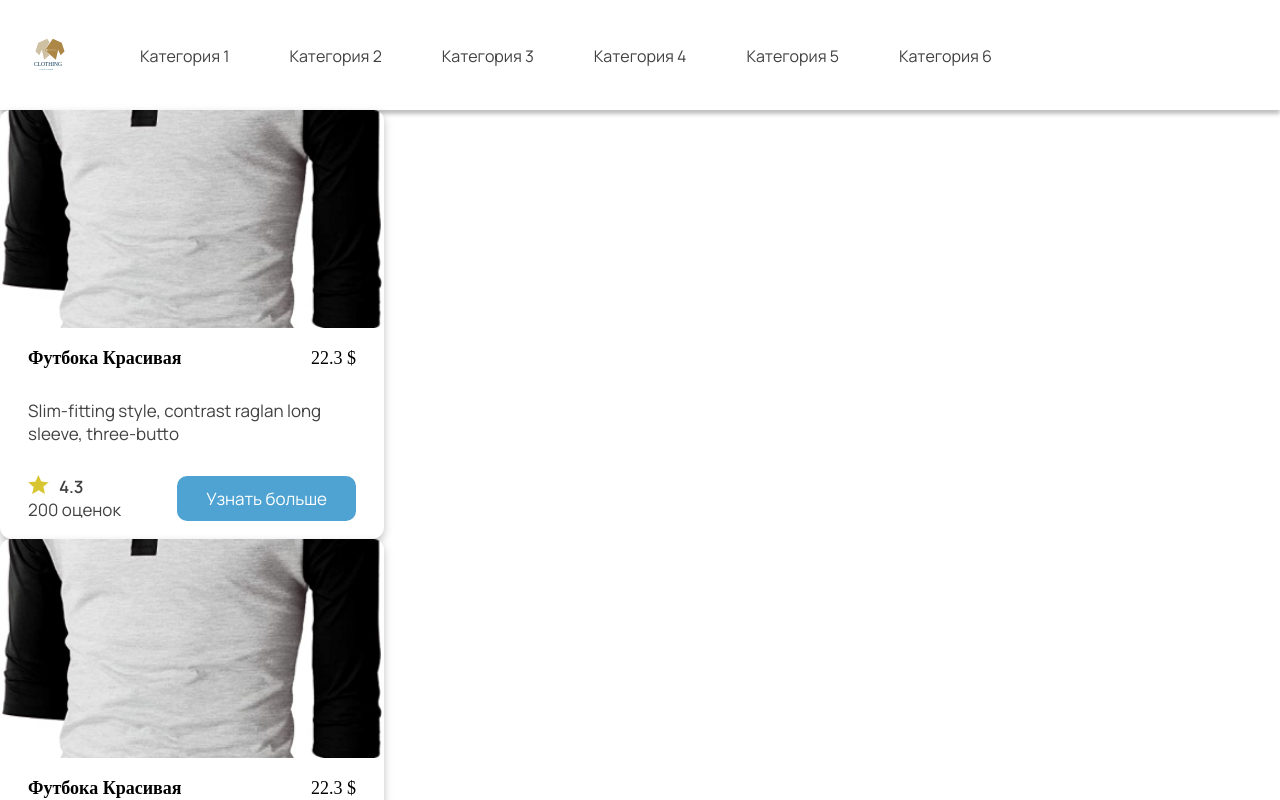
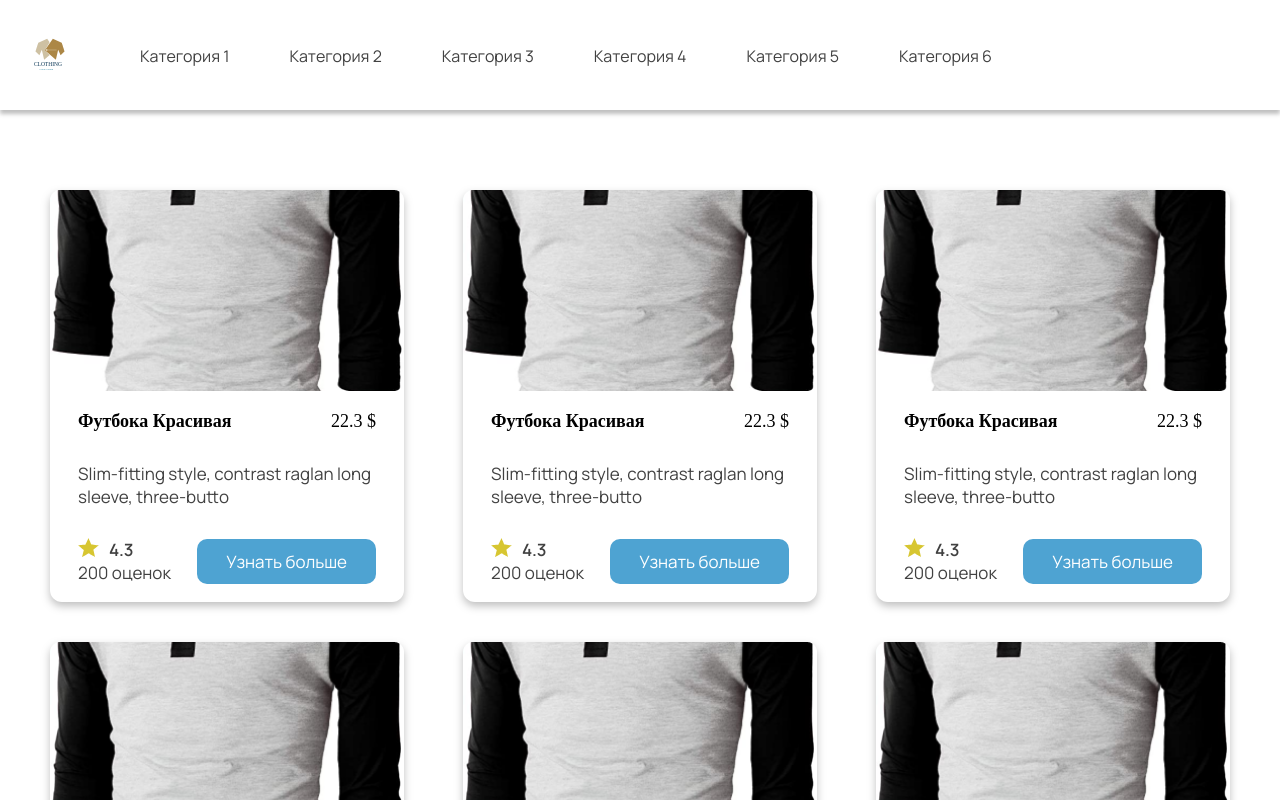
Before and after one commit to DmitrySychevDev/product-app, a Vue app: page / in a window 1280 px wide. Shown: the top 800 px of the page. Built offline with nearby package versions, Linux system fonts and the light colour scheme; a web font is replaced by a local one.

Commit message:
fix: muty world name for home component

```diff
--- a/src/pages/Home/Home.vue
+++ b/src/pages/HomePage/HomePage.vue
@@ -1,5 +1,8 @@
 <script lang="ts" setup>
 import ProductCard from '@/components/ProductCard/ProductCard.vue'
+
+import styles from './HomePage.module.scss'
+
 import productPreview from '@/assets/images/product1.png'
 
 const products = [
@@ -79,7 +82,7 @@ const products = [
 </script>
 
 <template>
-  <div class="cards">
+  <div :class="styles.cards">
     <product-card
       v-for="product in products"
       v-bind:description="product.description"
@@ -91,5 +94,3 @@ const products = [
     />
   </div>
 </template>
-
-<style src="./Home.module.scss" module></style>
--- a/src/router/index.ts
+++ b/src/router/index.ts
@@ -1,5 +1,5 @@
 import { createRouter, createWebHistory } from 'vue-router'
-import Home from '@/pages/Home/Home.vue'
+import HomePage from '@/pages/HomePage/HomePage.vue'
 
 const router = createRouter({
   history: createWebHistory(import.meta.env.BASE_URL),
@@ -7,7 +7,7 @@ const router = createRouter({
     {
       path: '/',
       name: 'home',
-      component: Home
+      component: HomePage
     }
   ]
 })
```
Also changed, not shown: src/pages/HomePage/HomePage.module.scss (renamed from src/pages/Home/Home.module.scss).
